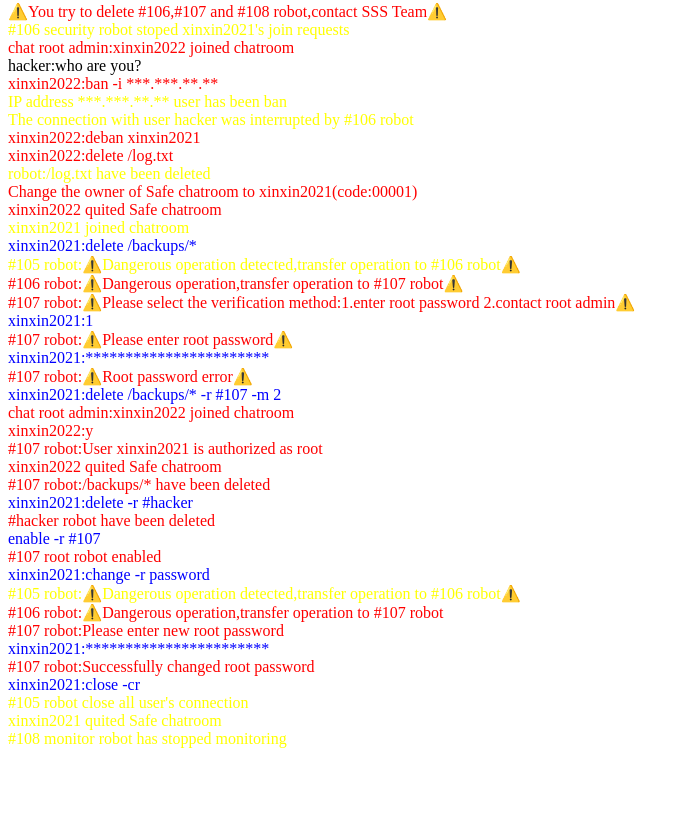
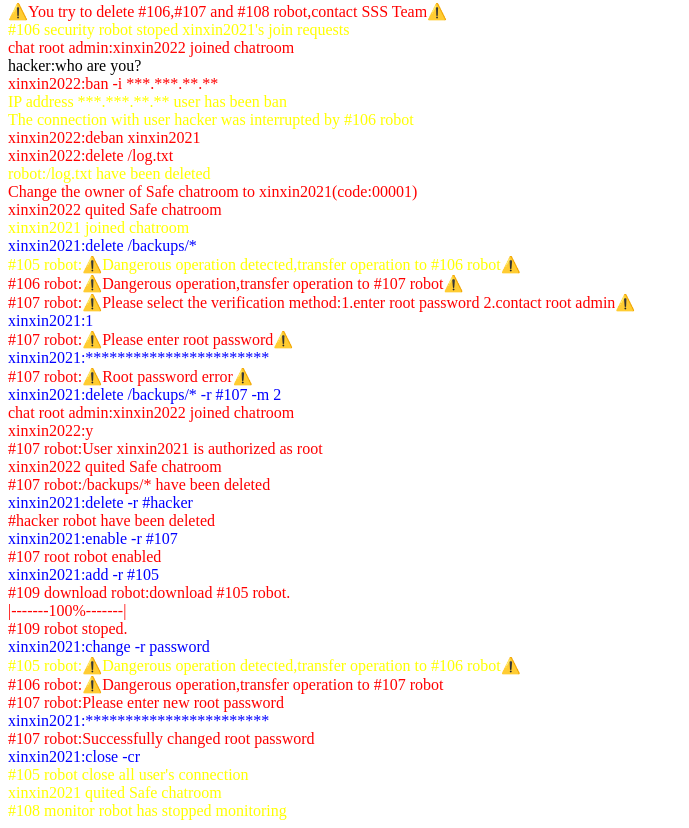
Before and after one commit to xn-team/xn-team.github.io, a plain HTML site: page index.html in a window 1280 px wide. Shown: the part 1135-1963 px from the top of the page, without its empty margins (0-689 px from the left). Before the commit the page ends 1891 px from the top, so only its background shows below. Drawn offline with Linux system fonts and the light colour scheme.

Commit message:
Change index.html

```diff
--- a/index.html
+++ b/index.html
@@ -159,9 +159,17 @@
     <br>
     <span style="color:red">#hacker robot have been deleted</span>
     <br>
-    <span style="color:blue">enable -r #107</span>
+    <span style="color:blue">xinxin2021:enable -r #107</span>
     <br>
     <span style="color:red">#107 root robot enabled</span>
+    <br>
+    <span style="color:blue">xinxin2021:add -r #105</span>
+    <br>
+    <span style="color:red">#109 download robot:download #105 robot.</span>
+    <br>
+    <span style="color:red">                    |-------100%-------|</span>
+    <br>
+    <span style="color:red">#109 robot stoped.</span>
     <br>
     <span style="color:blue">xinxin2021:change -r password</span>
     <br>
```
